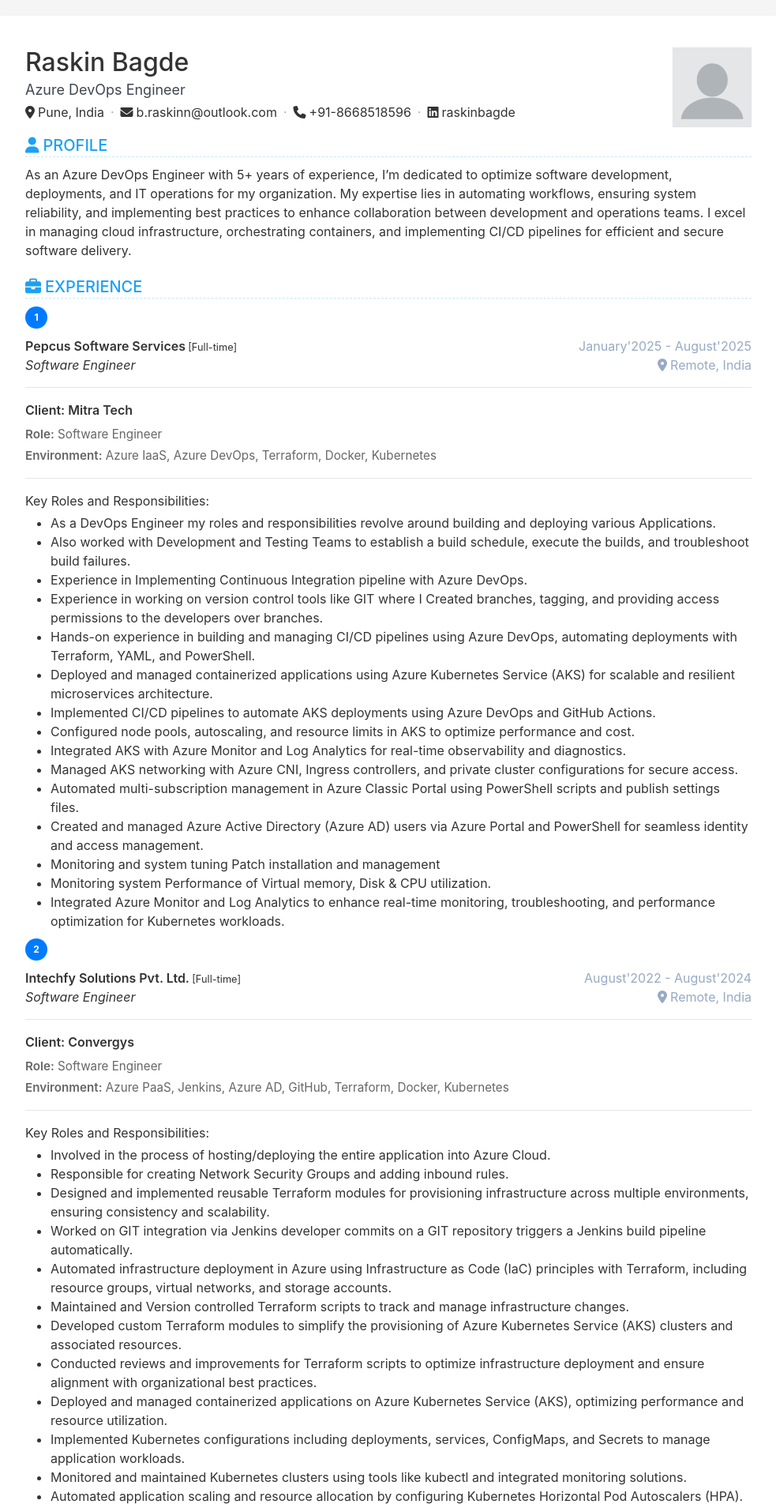
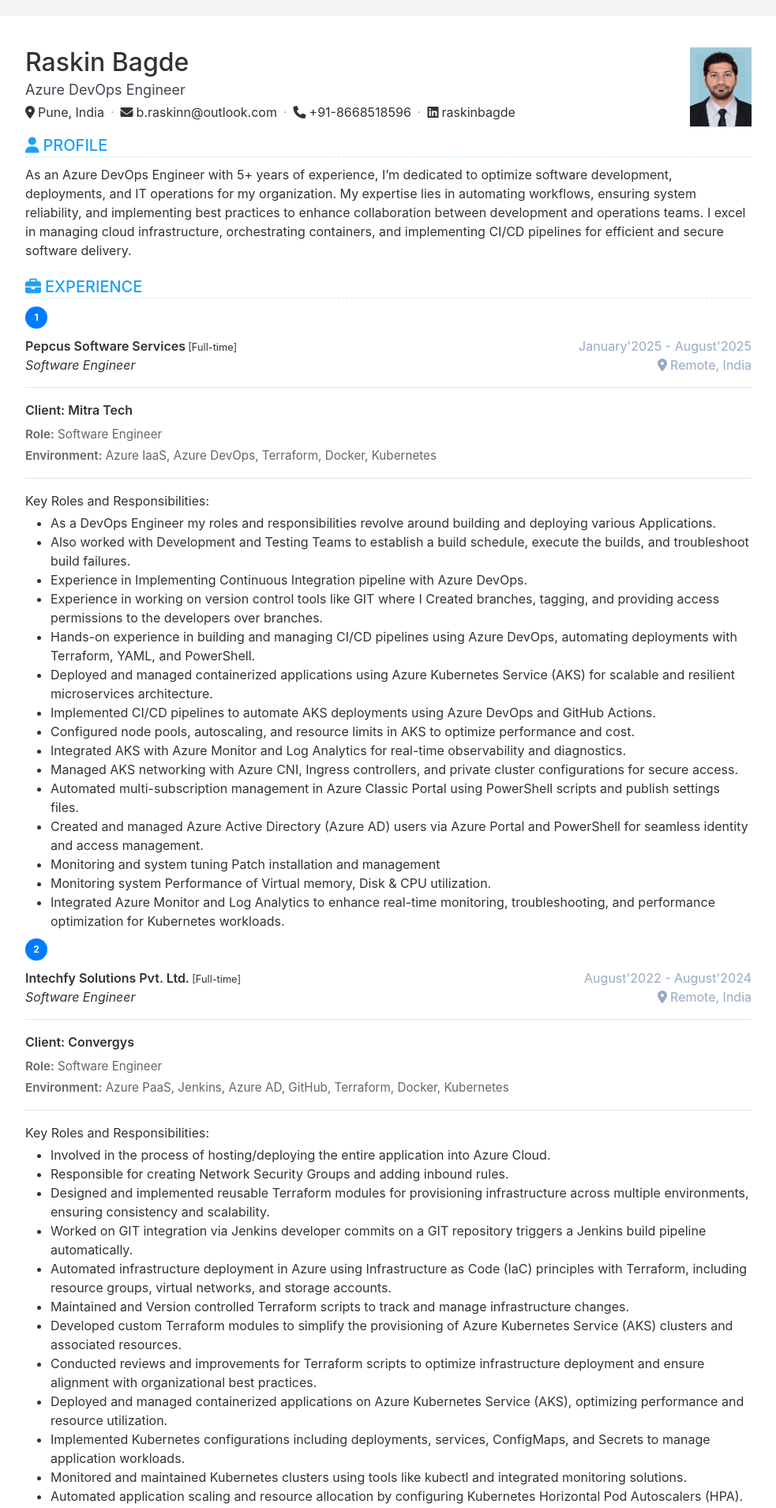
Before and after one commit to Raskinn/Resume, a Jekyll site: the page built from index.html, in a window 1280 px wide. Shown: the top 1909 px of the page at 79% size, without its empty margins (148-1131 px from the left). Built offline with Jekyll 4.4.1, drawn with Linux system fonts in a browser that asks for light colours.

Commit message:
added image

```diff
--- a/_data/data.yml
+++ b/_data/data.yml
@@ -3,7 +3,7 @@ basic:
   title: Azure DevOps Engineer # job title
   avatar:
     show: true # show or hide avatar
-    path: /assets/images/profile.png # avatar file path
+    path: /assets/images/img.jpg # avatar file path
 
 contact:
   # meta
```
